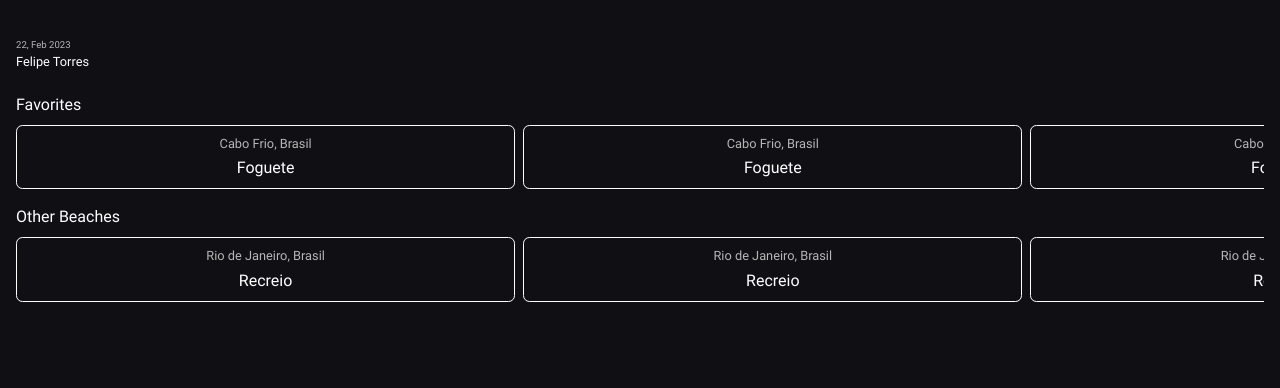
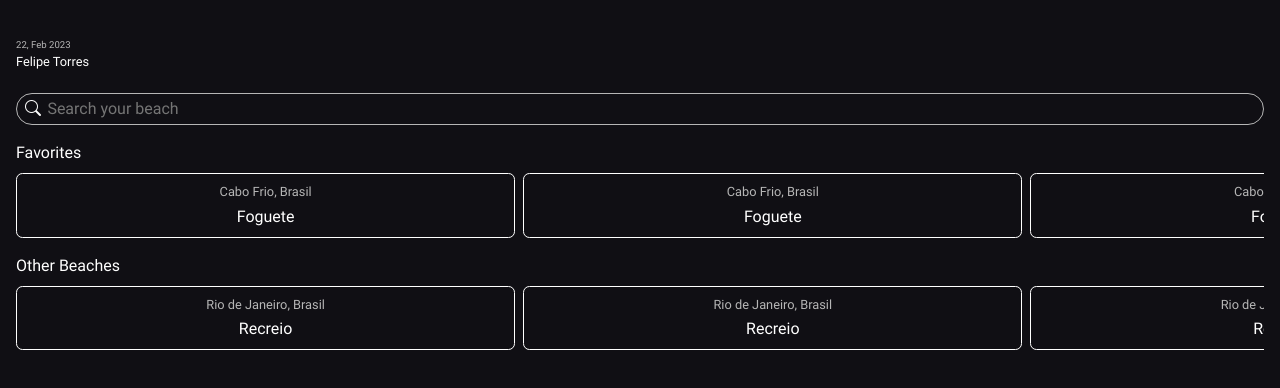
Before and after one commit to FelipeTC06/SurfSync, an Angular app: page /dashboard in a window 1280 px wide. Shown: the top 388 px of the page. Built offline with nearby package versions, Linux system fonts and the light colour scheme.

Commit message:
feat : create search input

```diff
--- a/src/app/components/dashboard/dashboard.component.html
+++ b/src/app/components/dashboard/dashboard.component.html
@@ -1,5 +1,9 @@
 <app-layout>
     <div class="dash-body">
+        <div class="search-all">
+            <i class="bi bi-search"></i>
+            <input class="inp-search" type="text" placeholder="Search your beach">
+        </div>
         <div class="favorites-all">
             <div class="favorites-header">
                 <span>Favorites</span>
--- a/src/app/components/dashboard/dashboard.component.scss
+++ b/src/app/components/dashboard/dashboard.component.scss
@@ -2,15 +2,32 @@
     display: flex;
     flex-direction: column;
     gap: 1rem;
+
+    .search-all {
+        width: 100%;
+        border: 1px solid #b6b6b6;
+        border-radius: 1rem;
+        padding: 0.2rem 0.5rem;
+
+        .inp-search {
+            color: #b6b6b6;
+            background-color: transparent;
+            border: none;
+            width: calc(100% - 1rem);
+            padding: 0 0.4rem;
+        }
+
+        .inp-search:focus {
+            outline: none;
+        }
+    }
 
     .favorites-all {
         display: flex;
         flex-direction: column;
         gap: 0.5rem;
 
-        .favorites-header {
-
-        }
+        .favorites-header {}
     }
 
     .others-all {
@@ -18,9 +35,7 @@
         flex-direction: column;
         gap: 0.5rem;
 
-        .others-header {
-
-        }
+        .others-header {}
     }
 
     .cards-section {
@@ -44,9 +59,7 @@
                 font-size: 0.8rem;
             }
 
-            .span-beach {
-
-            }
+            .span-beach {}
         }
     }
 }
```
